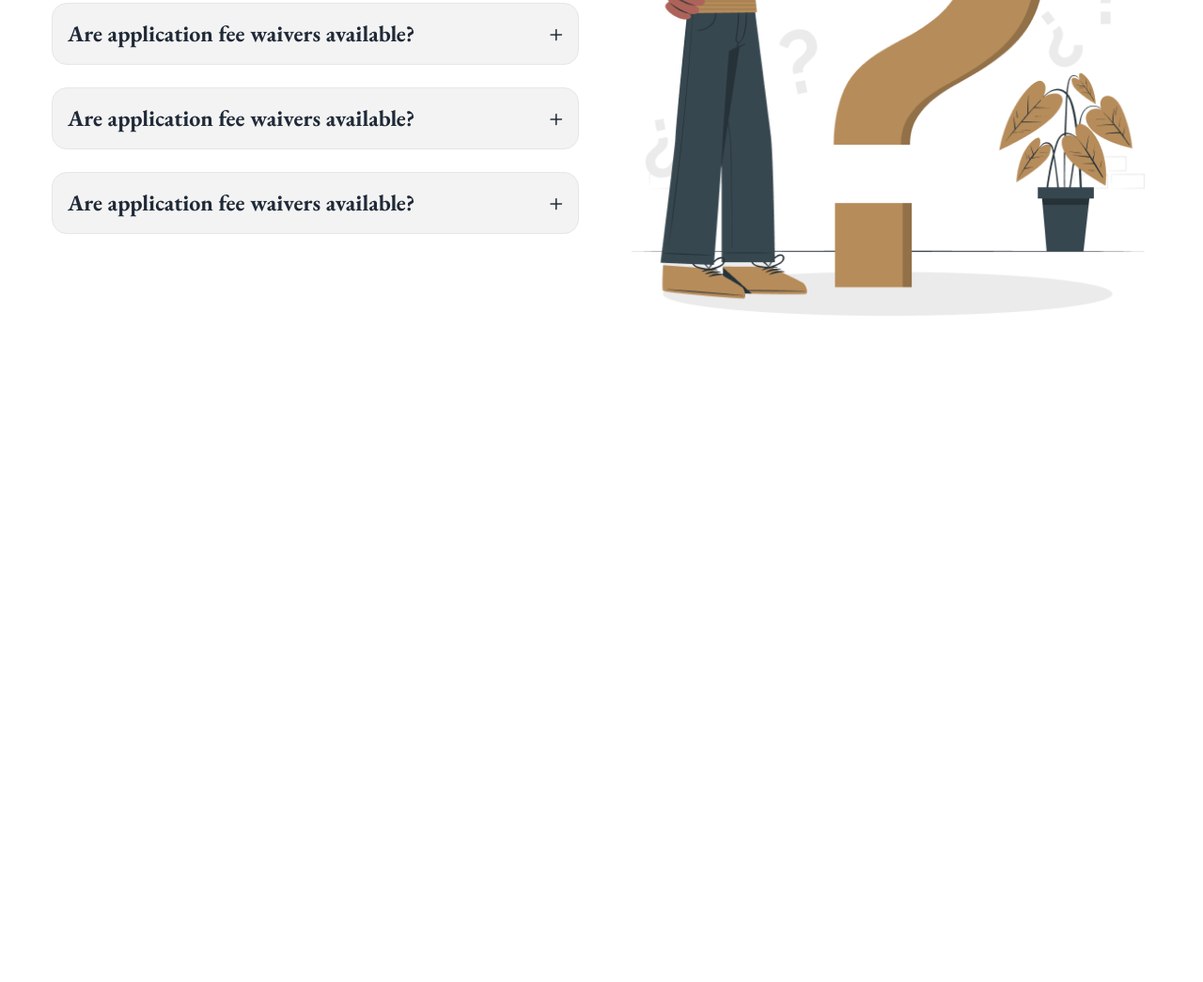
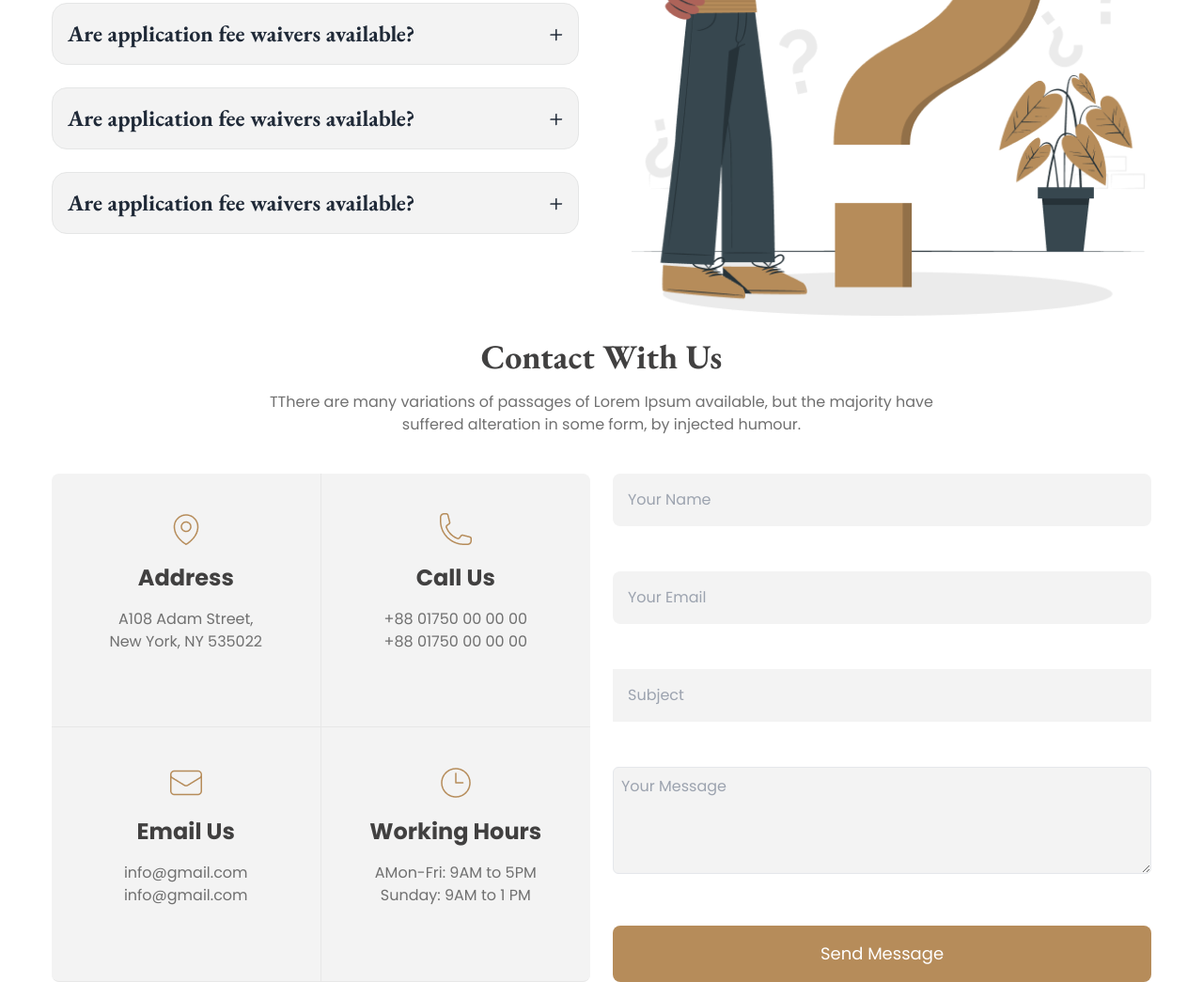
Before and after one commit to Khandaker-Sojol/Legal_Solutions, a plain HTML site: page index.html in a window 1280 px wide. Shown: the part 2694-3739 px from the top of the page at 94% size. Before the commit the page ends 3030 px from the top, so only its background shows below. Drawn offline with nearby package versions, Linux system fonts and the light colour scheme.

Commit message:
Contact sec done

```diff
--- a/index.html
+++ b/index.html
@@ -246,6 +246,83 @@
                 </div>
             </div>
         </section>
+
+        <section class="max-w-[1170px] mx-auto mt-6">
+            <div class="text-center max-w-[714px] mx-auto space-y-4 ">
+                <h2 class="font-garamond text-[#414040] text-4xl font-extrabold">Contact With Us</h2>
+                <p class="font-normal text-[#707070]">
+                    TThere are many variations of passages of Lorem Ipsum available, but the majority have suffered
+                    alteration in some form, by injected humour.
+                </p>
+            </div>
+
+            <div class="flex gap-6">
+                <!-- contact -->
+                <div class="grid grid-cols-2 mt-10  w-1/2">
+                    <div
+                        class="flex flex-col items-center justify-center text-center border-b border-r border-[rgb(231,231,231)] p-6 space-y-4 pb-16 bg-[#F3F3F3] rounded-tl-lg">
+                        <div>
+                            <img class="text-[#B68C5A]" src="./images/location.png" alt="">
+                        </div>
+                        <h3 class="text-[#414040] font-extrabold text-2xl">Address</h3>
+                        <p class="font-normal text-[#707070]">
+                            A108 Adam Street, <br>
+                            New York, NY 535022
+                        </p>
+                    </div>
+                    <div
+                        class="flex flex-col items-center justify-center text-center border-b border-[rgb(231,231,231)] p-6 space-y-4 pb-16 bg-[#F3F3F3] rounded-tr-lg">
+                        <div>
+                            <img class="text-[#B68C5A]" src="./images/call.png" alt="">
+                        </div>
+                        <h3 class="text-[#414040] font-extrabold text-2xl">Call Us</h3>
+                        <p class="font-normal text-[#707070]">
+                            +88 01750 00 00 00 <br>
+                            +88 01750 00 00 00
+                        </p>
+                    </div>
+                    <div
+                        class="flex flex-col items-center justify-center text-center border-b border-r border-[rgb(231,231,231)] p-6 space-y-4 pb-16 bg-[#F3F3F3] rounded-bl-lg">
+                        <div>
+                            <img class="text-[#B68C5A]" src="./images/email.png" alt="">
+                        </div>
+                        <h3 class="text-[#414040] font-extrabold text-2xl">Email Us</h3>
+                        <p class="font-normal text-[#707070]">
+                            info@gmail.com <br>
+                            info@gmail.com
+                        </p>
+                    </div>
+                    <div
+                        class="flex flex-col items-center justify-center text-center border-b border-[rgb(231,231,231)] p-6 space-y-4 pb-16 bg-[#F3F3F3] rounded-br-lg">
+                        <div>
+                            <img class="text-[#B68C5A]" src="./images/time.png" alt="">
+                        </div>
+                        <h3 class="text-[#414040] font-extrabold text-2xl">Working Hours</h3>
+                        <p class="font-normal text-[#707070]">
+                            AMon-Fri: 9AM to 5PM <br>
+                            Sunday: 9AM to 1 PM
+                        </p>
+                    </div>
+                </div>
+                <!-- Form -->
+                <div class="mt-10 w-1/2 space-y-12">
+                    <input class="bg-[#F3F3F3] w-full py-4 pl-4 rounded-lg" type="text" name="email"
+                        placeholder="Your Name" id="">
+                    <input class="bg-[#F3F3F3] w-full py-4 pl-4 rounded-lg" type="email" name="email"
+                        placeholder="Your Email" id="">
+                    <input class="bg-[#F3F3F3] w-full py-4 pl-4 v" type="text" name="Subject" placeholder="Subject"
+                        id="">
+
+                    <textarea rows="4" class="border rounded-md bg-[#F3F3F3] w-full p-2"
+                        placeholder="Your Message"></textarea>
+
+
+                    <button class=" rounded-lg text-lg text-[#FFFFFF] w-full py-4 bg-[#B68C5A] hover:bg-[#c8a377]">
+                        Send Message
+                    </button>
+                </div>
+            </div>
+        </section>
     </main>
     <footer>
 
```
